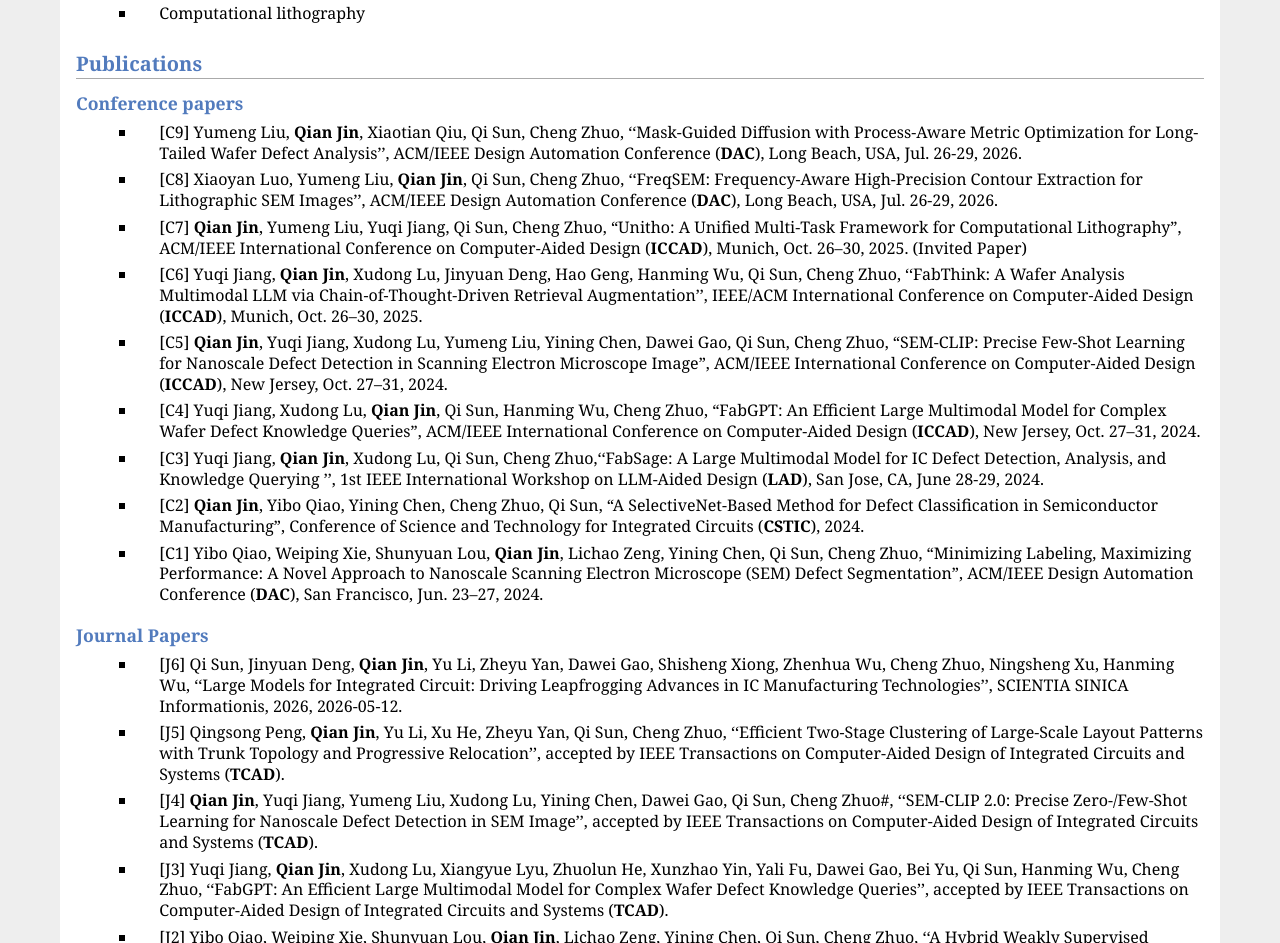
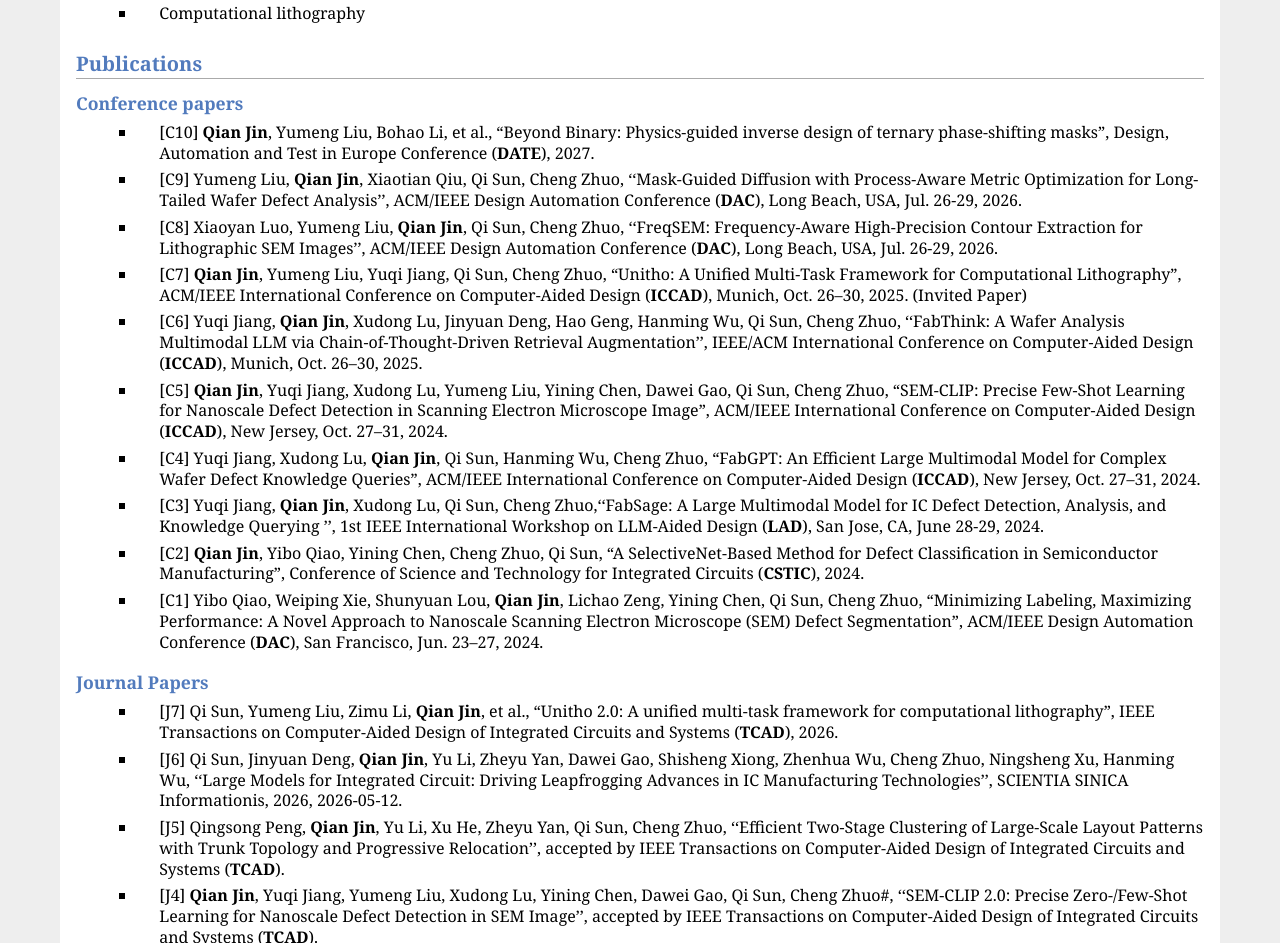
Before and after one commit to 1201jin/1201jin.github.io, a plain HTML site: page index.html in a window 1280 px wide. Shown: the part 522-1465 px from the top of the page. Drawn offline with Linux system fonts and the light colour scheme; files that its build step writes are made by us from their sources.

Commit message:
Add DATE 2027 and TCAD 2026 publications

```diff
--- a/index.html
+++ b/index.html
@@ -34,6 +34,8 @@
 <h2>Publications</h2>
 <h3>Conference papers</h3>
 <ul>
+<li><p>[C10] <b>Qian Jin</b>, Yumeng Liu, Bohao Li, et al., &ldquo;Beyond Binary: Physics-guided inverse design of ternary phase-shifting masks&rdquo;, Design, Automation and Test in Europe Conference (<b>DATE</b>), 2027.</p>
+</li>
 <li><p>[C9] Yumeng Liu, <b>Qian Jin</b>, Xiaotian Qiu, Qi Sun, Cheng Zhuo, &lsquo;&lsquo;Mask-Guided Diffusion with Process-Aware Metric Optimization for Long-Tailed Wafer Defect Analysis&rsquo;&rsquo;, ACM/IEEE Design Automation Conference (<b>DAC</b>), Long Beach, USA, Jul. 26-29, 2026.</p>
 </li>
 <li><p>[C8] Xiaoyan Luo, Yumeng Liu, <b>Qian Jin</b>, Qi Sun, Cheng Zhuo, &lsquo;&lsquo;FreqSEM: Frequency-Aware High-Precision Contour Extraction for Lithographic SEM Images&rsquo;&rsquo;, ACM/IEEE Design Automation Conference (<b>DAC</b>), Long Beach, USA, Jul. 26-29, 2026.</p>
@@ -56,6 +58,8 @@
 </ul>
 <h3>Journal Papers</h3>
 <ul>
+<li><p>[J7] Qi Sun, Yumeng Liu, Zimu Li, <b>Qian Jin</b>, et al., &ldquo;Unitho 2.0: A unified multi-task framework for computational lithography&rdquo;, IEEE Transactions on Computer-Aided Design of Integrated Circuits and Systems (<b>TCAD</b>), 2026.</p>
+</li>
 <li><p>[J6] Qi Sun, Jinyuan Deng, <b>Qian Jin</b>, Yu Li, Zheyu Yan, Dawei Gao, Shisheng Xiong, Zhenhua Wu, Cheng Zhuo, Ningsheng Xu, Hanming Wu, &lsquo;&lsquo;Large Models for Integrated Circuit: Driving Leapfrogging Advances in IC Manufacturing Technologies&rsquo;&rsquo;, SCIENTIA SINICA Informationis, 2026, 2026-05-12. </p>
 </li>
 <li><p>[J5] Qingsong Peng, <b>Qian Jin</b>, Yu Li, Xu He, Zheyu Yan, Qi Sun, Cheng Zhuo, &lsquo;&lsquo;Efficient Two-Stage Clustering of Large-Scale Layout Patterns with Trunk Topology and Progressive Relocation&rsquo;&rsquo;,  accepted by IEEE Transactions on Computer-Aided Design of Integrated Circuits and Systems (<b>TCAD</b>).</p>
```
